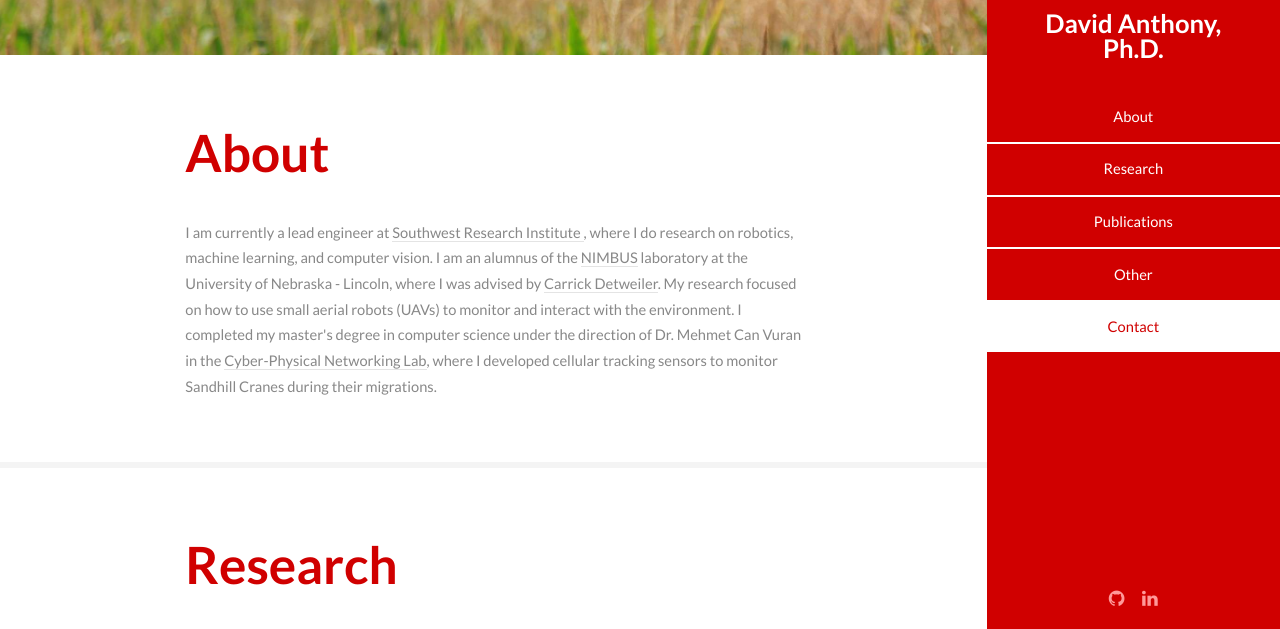
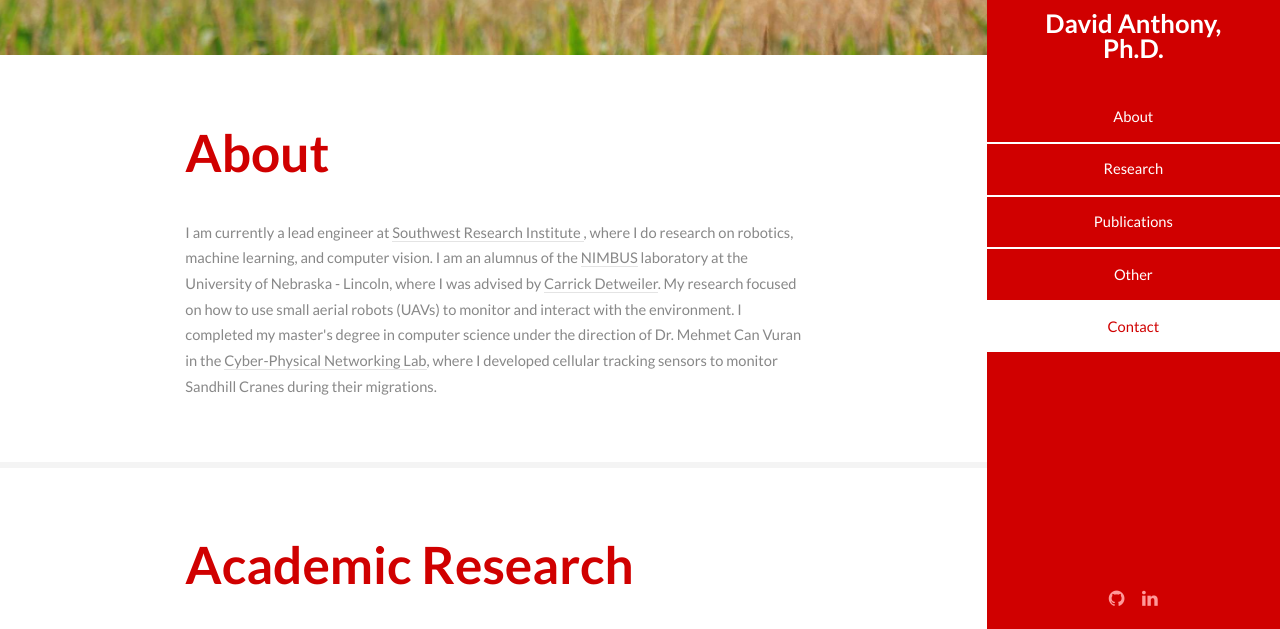
Before and after one commit to danthony06/danthony06.github.io, a plain HTML site: page index.html in a window 1280 px wide. Shown: the part 165-794 px from the top of the page. Drawn offline with Linux system fonts and the light colour scheme.

Commit message:
Update index.html

```diff
--- a/index.html
+++ b/index.html
@@ -55,7 +55,7 @@
 							<section id="research">
 								<div class="container">
 									<header class="major">
-										<h2>Research</h2>
+										<h2>Academic Research</h2>
 									</header>
 									<h3>UAVs for environmental monitoring</h3>
 									<p>Current generation unmanned aerial vehicles (UAVs) are revolutionizing how we monitor our environment. By flying high and taking aerial images, UAVs give scientists and agriculture producers novel insights into the underlying ecological system. We are expanding the capabilities of UAVs by flying close to these unstructured environments, which allows us to collect new types of data about the environment, use shorter range sensors, and smaller vehicles.</p>
```
